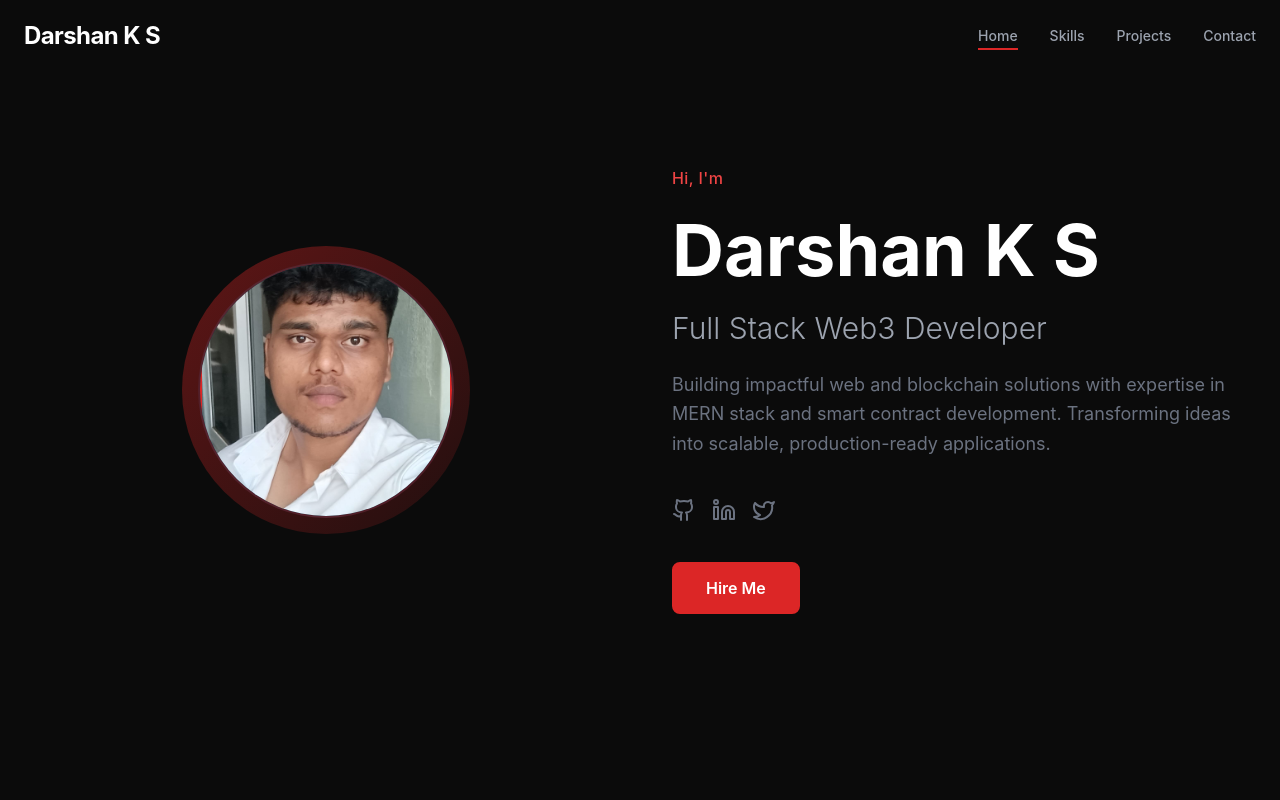
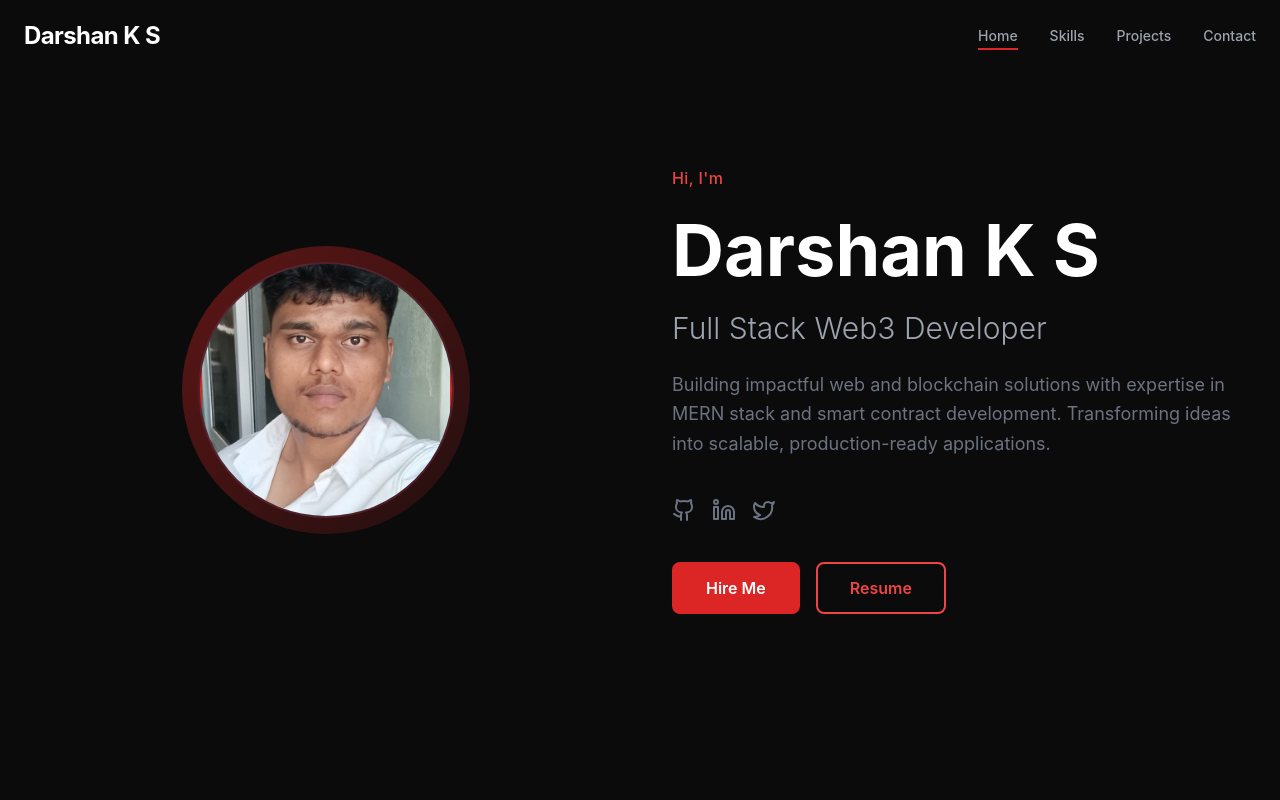
Before and after one commit to DarshanKS09/my-portfolio, a React (Create React App) app in the folder frontend/: page / in a window 1280 px wide. Shown: the top 800 px of the page. Built offline with nearby package versions, Linux system fonts and the light colour scheme.

Commit message:
last commit?

```diff
--- a/frontend/src/components/Button.jsx
+++ b/frontend/src/components/Button.jsx
@@ -2,7 +2,7 @@ import React from 'react';
 import { motion } from 'framer-motion';
 import { glowOnHover } from '../utils/motionVariants';
 
-const Button = ({ children, variant = 'primary', onClick, href, className = '' }) => {
+const Button = ({ children, variant = 'primary', onClick, href, download, className = '' }) => {
   const baseStyles = 'px-8 py-3 rounded-lg font-semibold transition-all duration-300 inline-flex items-center gap-2';
 
   const variants = {
@@ -12,7 +12,7 @@ const Button = ({ children, variant = 'primary', onClick, href, className = '' }
   };
 
   const Component = href ? motion.a : motion.button;
-  const props = href ? { href, target: '_blank', rel: 'noopener noreferrer' } : { onClick };
+  const props = href ? { href, target: '_blank', rel: 'noopener noreferrer', ...(download ? { download } : {}) } : { onClick };
 
   return (
     <Component
--- a/frontend/src/sections/Hero.jsx
+++ b/frontend/src/sections/Hero.jsx
@@ -110,14 +110,18 @@ const Hero = () => {
               })}
             </motion.div>
 
-            {/* CTA Button */}
-            <motion.div variants={fadeInUp} className="pt-4">
+            {/* CTA Buttons */}
+            <motion.div variants={fadeInUp} className="pt-4 flex gap-4">
               <Button variant="primary" onClick={scrollToContact}>
                 Hire Me
+              </Button>
+              <Button variant="outline" href="/resume.pdf" download>
+                Resume
               </Button>
             </motion.div>
           </motion.div>
         </div>
+
       </div>
     </section>
   );
```
Also changed, not shown: 2 other files (tests, documents, lock files or other folders).
